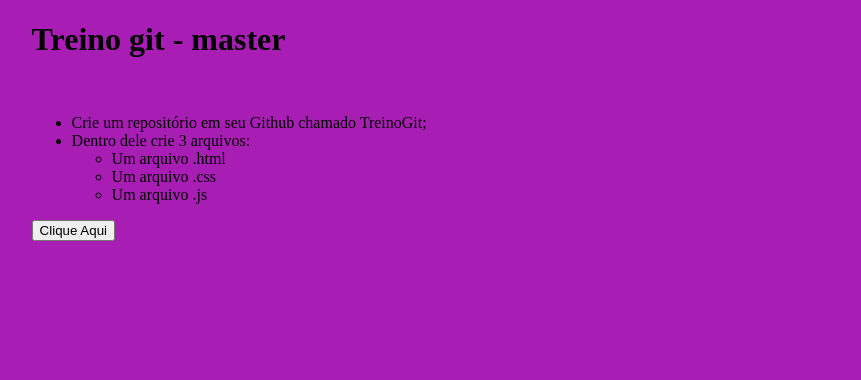
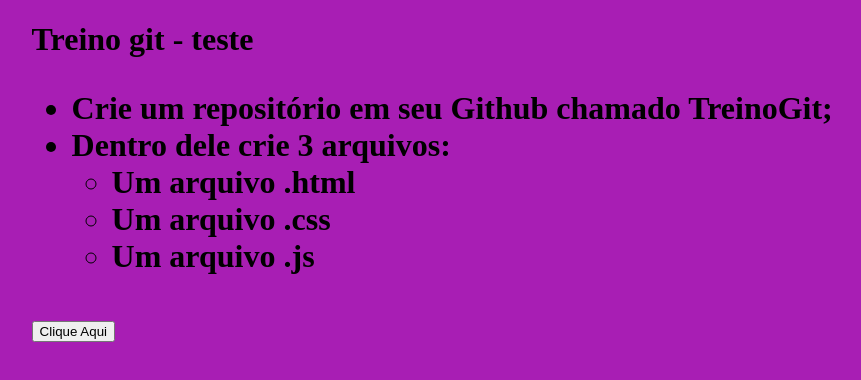
Before and after one commit to keitepassos/TreinoGit, a plain HTML site: page index.html in a window 1280 px wide. Shown: the whole page, without its empty margins (166-1027 px from the left). Drawn offline with Linux system fonts and the light colour scheme.

Commit message:
commit html

```diff
--- a/index.html
+++ b/index.html
@@ -10,7 +10,7 @@
     </head>
     <body>
         <div class="conteudo">
-            <h1>Treino git - master</h1>
+            <h1>Treino git - teste</>
             </br>
             <ul>
                 <li>Crie um repositório em seu Github chamado TreinoGit;</li>
```
